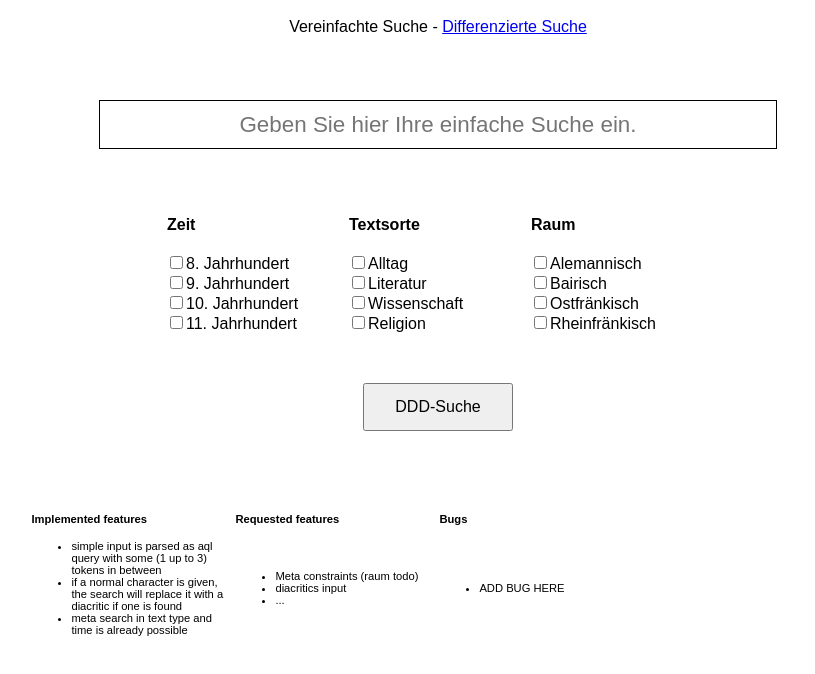
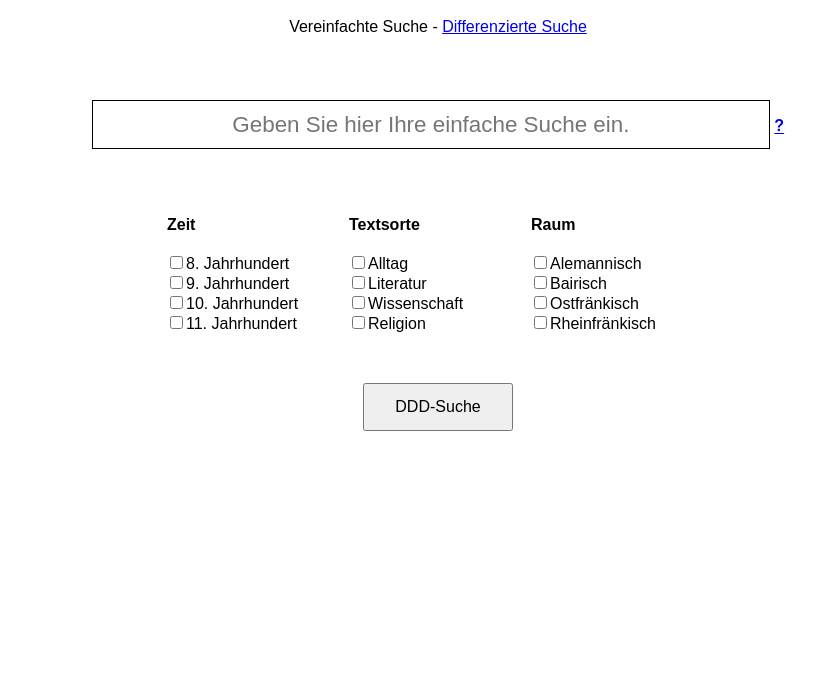
Before and after one commit to ruettet/dddsimplesearch, a plain HTML site: page index.html in a window 1280 px wide. Shown: the part 88-762 px from the top of the page, without its empty margins (202-1017 px from the left). Drawn offline with Linux system fonts and the light colour scheme.

Commit message:
adding documentation

```diff
--- a/index.html
+++ b/index.html
@@ -17,7 +17,10 @@
 <form method="post" action="index.py">
 
 <div id="textfield">
-<p><input type="text" name="query" placeholder="Geben Sie hier Ihre einfache Suche ein."></p>
+  <p>
+    <input type="text" name="query" placeholder="Geben Sie hier Ihre einfache Suche ein.">
+    <a href="./help.html"><b>?</b></a>
+  </p>
 </div>
 
 <div id="metafield">
@@ -64,37 +67,8 @@
 </div>
 
 </form>
+
 </div>
 
-<div id="progress">
-<table>
-  <tr>
-    <th>Implemented features</th>
-    <th>Requested features</th>
-    <th>Bugs</th>
-  </tr>
-  <tr>
-    <td>
-      <ul>
-        <li>simple input is parsed as aql query with some (1 up to 3) tokens in between</li>
-        <li>if a normal character is given, the search will replace it with a diacritic if one is found</li>
-        <li>meta search in text type and time is already possible</li>
-      </ul>
-    </td>
-    <td>
-      <ul>
-        <li>Meta constraints (raum todo)</li>
-        <li>diacritics input</li>
-        <li>...</li>
-      </ul>
-    </td>
-    <td>
-      <ul>
-        <li>ADD BUG HERE</li>
-      </ul>
-    </td>
-  </tr>
-</table>
-</div>
 </body>
 </html>
```
Also changed, not shown: help.html (added, +29 -0 lines).
